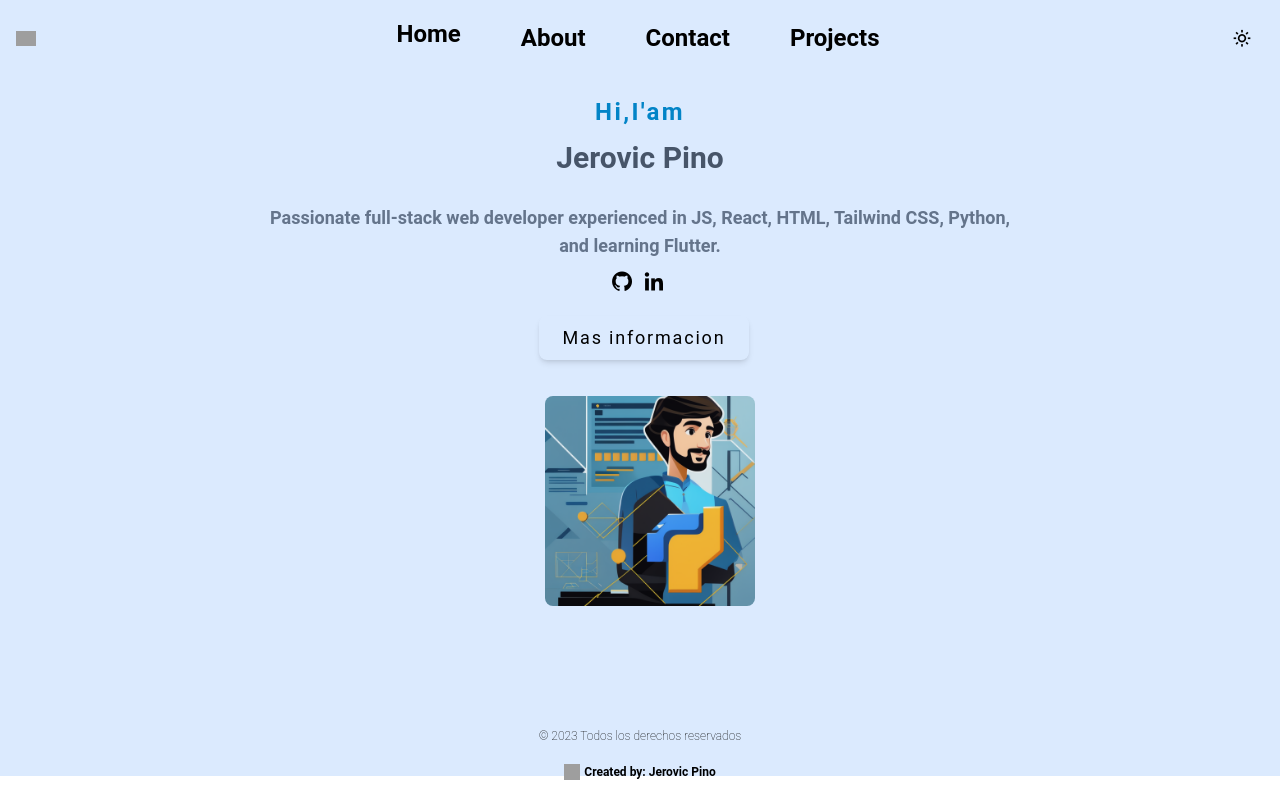
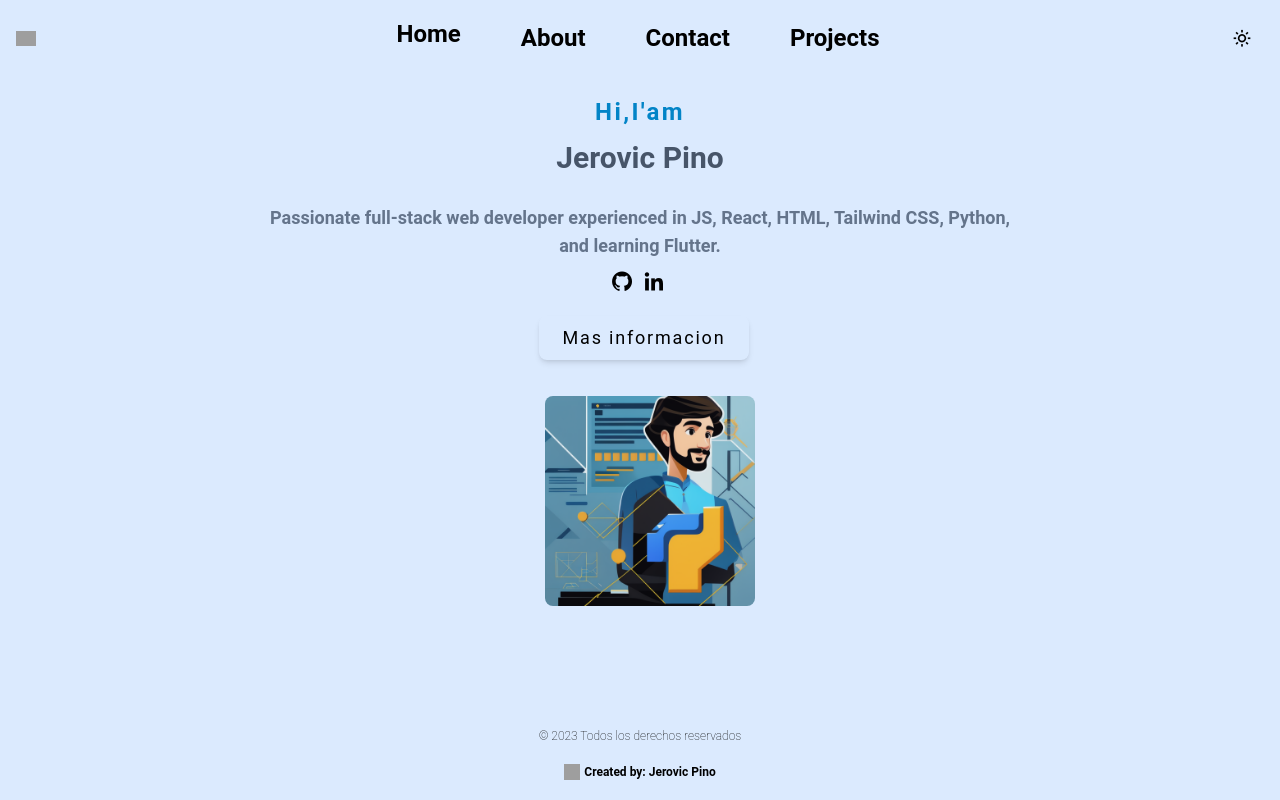
Before and after one commit to EroDJ15/EroDJportafolio, a React (Vite) app: page / in a window 1280 px wide. Built offline with nearby package versions, Linux system fonts and the light colour scheme; grey boxes are pictures that could not be loaded.

Commit message:
ajustando tamaño

```diff
--- a/src/App.jsx
+++ b/src/App.jsx
@@ -39,7 +39,7 @@ function App() {
   }, []);
 
   return (
-    <main className={`flex flex-col min-h-screen ${darkMode ? 'dark' : ''}`}>
+    <main className={`flex flex-col min-h-screen ${darkMode ? 'dark' : ''} min-h-screen`}>
 
       <Navbar
         toggleDarkMode={toggleDarkMode}
--- a/src/Components/About.jsx
+++ b/src/Components/About.jsx
@@ -29,7 +29,7 @@ function Home() {
         {/* Contenido de imagen */}
         <div className='my-7 w-full p-2'>
           <div className='mx-auto mb-6 max-w-[415px]'>
-            <img className='sm:ml-28 ml-1 text-left sm:text-center w-auto h-[210px] m-auto rounded-lg bg-cover bg-no-repeat' src="public/images/Avatar.png" alt="Avatar" />
+            <img className='sm:ml-28 ml-1 text-left sm:text-center w-auto h-[210px] m-auto rounded-lg bg-cover bg-no-repeat' src="/images/Avatar.png" alt="Avatar" />
           </div>
         </div>
 
--- a/src/Components/Footer.jsx
+++ b/src/Components/Footer.jsx
@@ -2,8 +2,8 @@ import React from 'react';
 
 const Footer = () => {
   return (
-    <section className="-mt-12">
-      <footer className='flex flex-col items-center mt-auto dark:bg-primary dark:text-cyan-50 text-center'>
+    <section className="-mt-10">
+      <footer className='flex flex-col items-center mt-auto bg-blue-100 dark:bg-primary dark:text-cyan-50 text-center'>
         <p className="dark:text-cyan-50 text-xs font-extralight text-center">
           &copy; 2023 Todos los derechos reservados
         </p>
```
